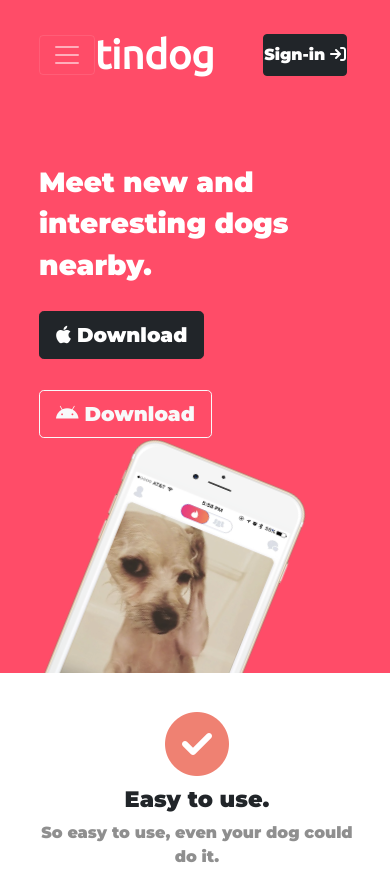
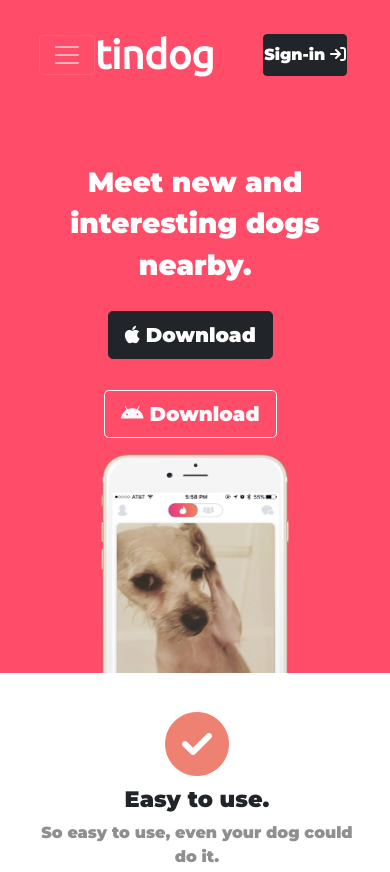
Before and after one commit to abubakerg/tindog, a plain HTML site: page index.html in a window 390 px wide. Shown: the top 872 px of the page. Drawn offline with nearby package versions, Linux system fonts and the light colour scheme.

Commit message:
Update styles.css

```diff
--- a/styles.css
+++ b/styles.css
@@ -157,3 +157,12 @@
 .icon-g{
     margin: 10px 6px;
 }
+@media (max-width: 984px){
+    #title{
+        text-align: center;
+    }
+    .apple{
+        position: static;
+        transform: rotate(0);
+    }
+}
```
